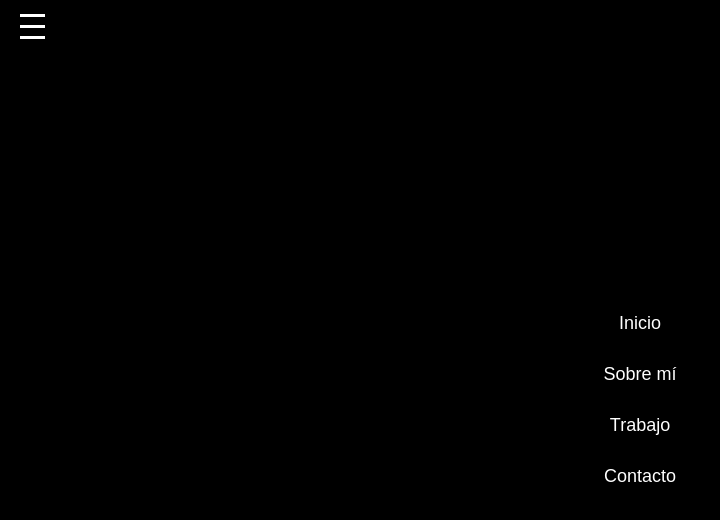
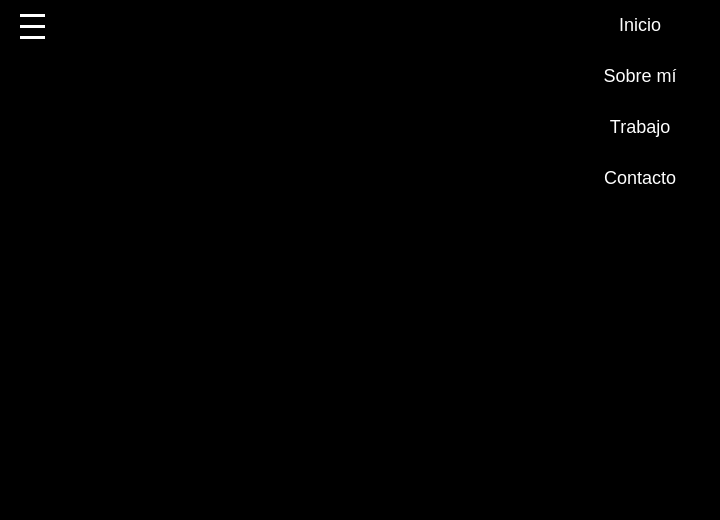
Before and after one commit to jafetpg117/portfolio, a plain HTML site: page index.html in a window 1280 px wide. Both pictures are taken after a click on the element 32 px from the left and 26 px from the top of the page. Shown: the whole page, without its empty margins (0-720 px from the left). Drawn offline with nearby package versions, Linux system fonts and the light colour scheme.

Commit message:
curtains working without gray background

```diff
--- a/script.js
+++ b/script.js
@@ -5,7 +5,6 @@ document.addEventListener('DOMContentLoaded', () => {
 
     menuToggle.addEventListener('click', () => {
         const isOpen = menuToggle.classList.toggle('open');
-        nav.classList.toggle('open');
 
         if (isOpen) {
             gsap.timeline()
@@ -15,11 +14,13 @@ document.addEventListener('DOMContentLoaded', () => {
                     stagger: 0.03,
                     ease: "expo.out"
                 })
+                .set(nav, { display: 'block' }) // Show nav after curtains fall
                 .to(nav, {
                     duration: 0.6,
                     y: 0,
-                    ease: "expo.out"
-                }, "+=0.2"); // Ensure nav animates after curtains finish falling
+                    ease: "expo.out",
+                    delay: -0.3
+                });
         } else {
             gsap.timeline()
                 .to(nav, {
@@ -27,6 +28,7 @@ document.addEventListener('DOMContentLoaded', () => {
                     y: "-100%",
                     ease: "expo.out"
                 })
+                .set(nav, { display: 'none' }) // Hide nav after it moves up
                 .to(curtains, {
                     duration: 0.6,
                     y: "-100%",
--- a/styles.css
+++ b/styles.css
@@ -39,7 +39,7 @@ header {
 }
 
 .nav {
-  display: none;
+  display: none; /* Ensure nav is hidden by default */
   z-index: 1150; /* Ensure nav is above curtains */
   position: fixed;
   width: 100%;
@@ -77,7 +77,6 @@ header {
 }
 
 .nav.open {
-  display: flex;
   transform: translateY(0);
 }
 
```
